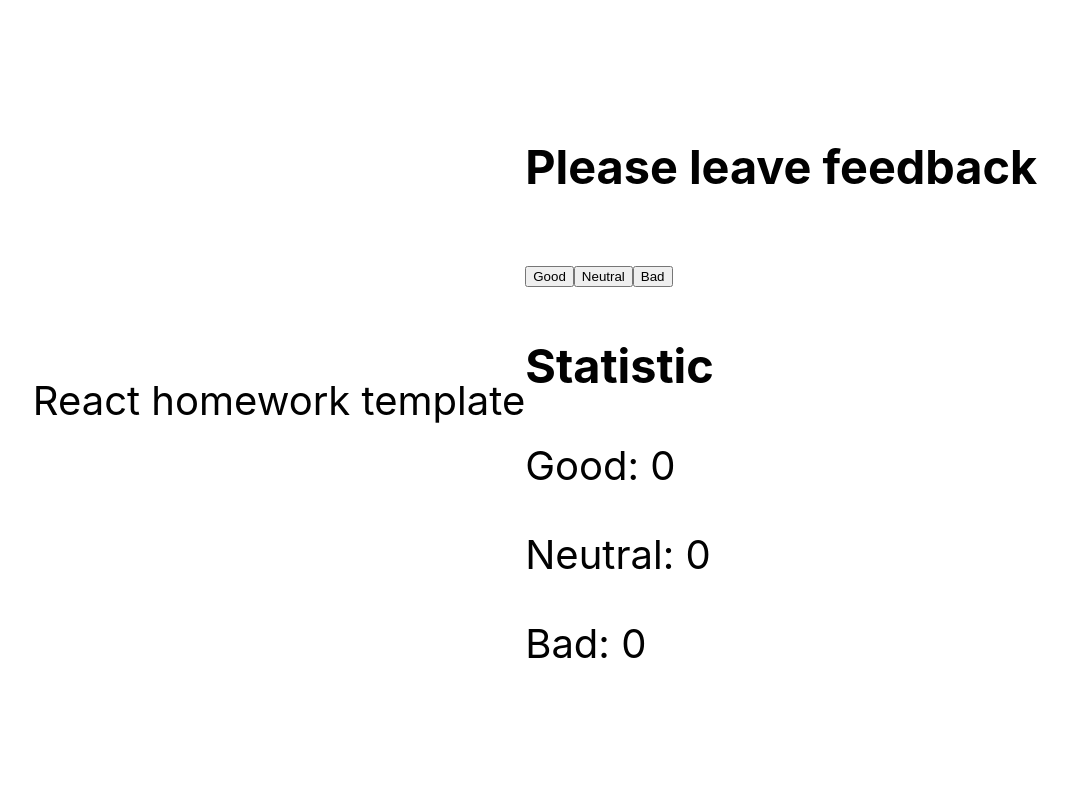
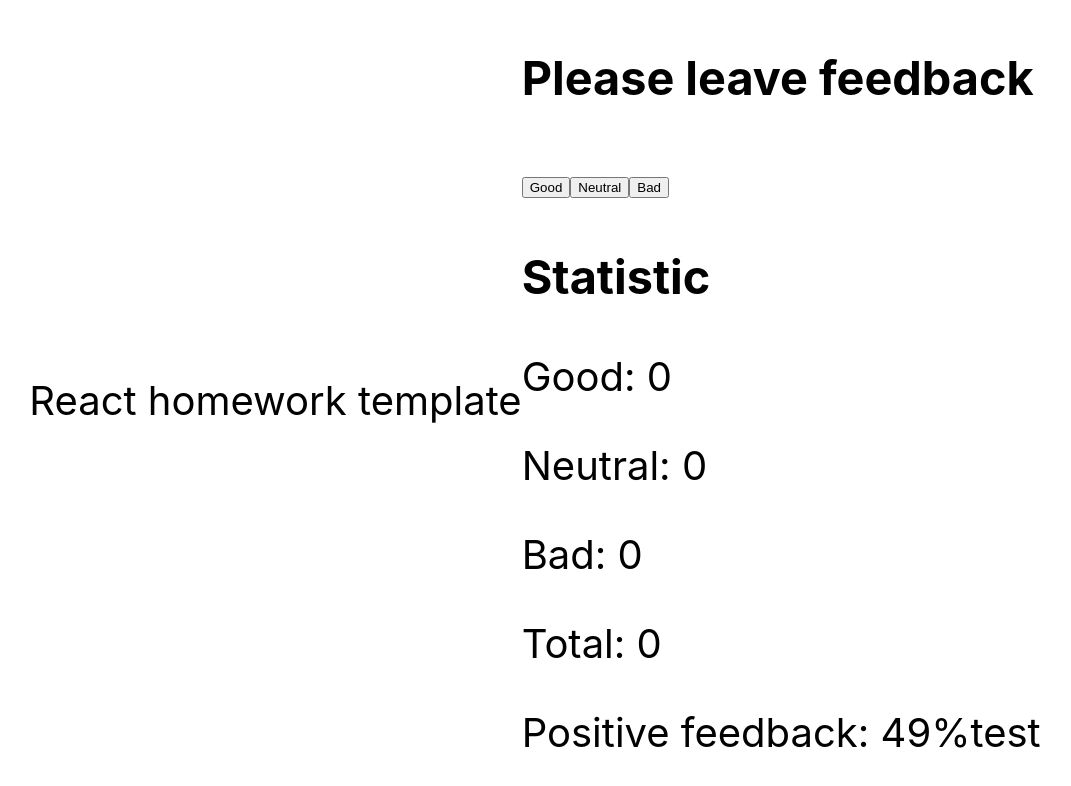
Before and after one commit to Mateuszmeteo/goit-react-hw-04-feedback, a React (Create React App) app: page / in a window 1280 px wide. Shown: the top 786 px of the page, without its empty margins (105-1176 px from the left). Built offline with nearby package versions, Linux system fonts and the light colour scheme.

Commit message:
test-second-step

```diff
--- a/src/components/feedbackApp/interface.jsx
+++ b/src/components/feedbackApp/interface.jsx
@@ -18,9 +18,14 @@ class Interface extends Component {
         ))
     }
 
-    // countTotalFeedback()
+    countTotalFeedback = () => {
+        const {good, neutral, bad} = this.state
+        return good + neutral + bad
+    }
 
-    // countPositiveFeedbackPercentage()
+    countPositiveFeedbackPercentage = () => {
+        return ('test')
+    }
 
 
 
@@ -28,6 +33,8 @@ class Interface extends Component {
     render() {
         const { good, neutral, bad} = this.state
         // const params = this.state
+        const totalFeedback = this.countTotalFeedback()
+        const positiveProcentage = this.countPositiveFeedbackPercentage()
 
         return(
         <div>
@@ -39,6 +46,8 @@ class Interface extends Component {
             <p>Good: {good}</p>
             <p>Neutral: {neutral}</p>
             <p>Bad: {bad}</p>
+            <p>Total: {totalFeedback}</p>
+            <p>Positive feedback: 49%{positiveProcentage}</p>
         </div>
     )
     }
```
